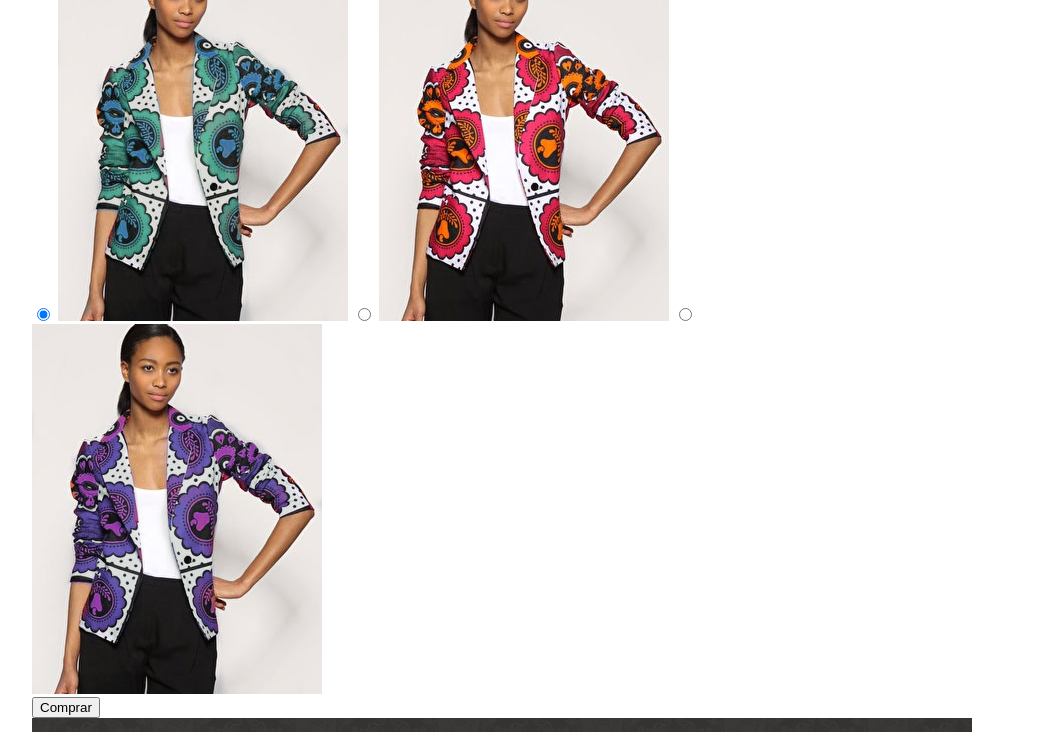
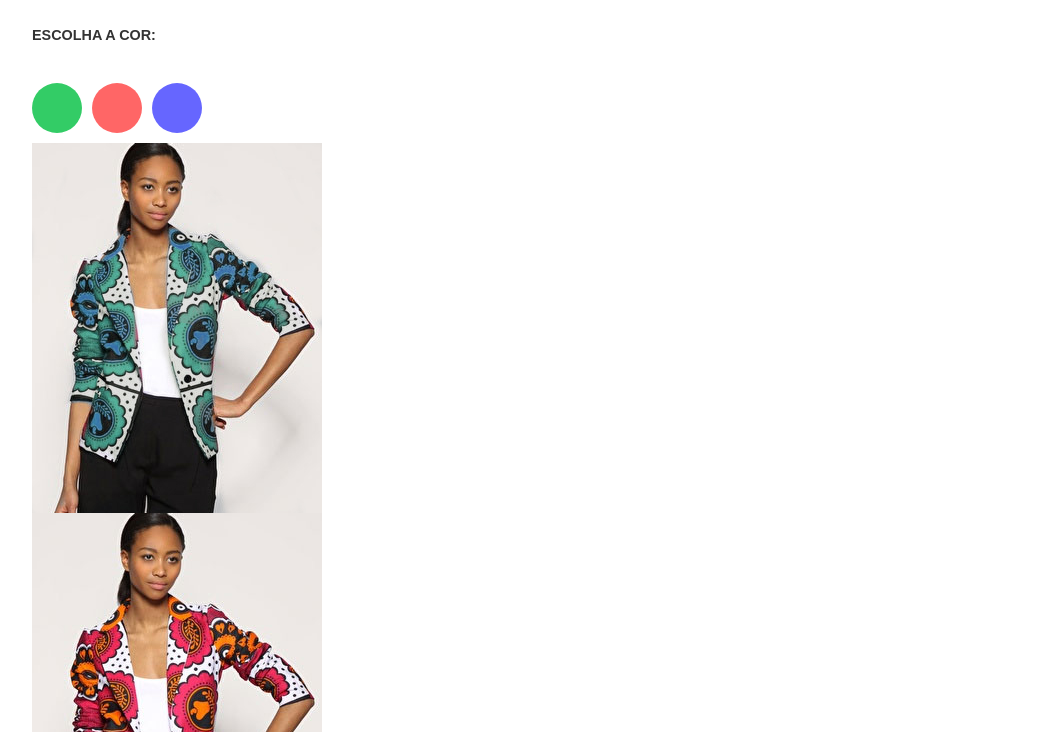
Before and after one commit to azevedols/HTMLCSSJAVASCRIPTCAELUM, a plain HTML site: page produto.html in a window 1280 px wide. Shown: the part 225-957 px from the top of the page, without its empty margins (138-1190 px from the left). Drawn offline with Linux system fonts and the light colour scheme.

Commit message:
Iniciando capitulo 7.7 evoluindo o desing para desktop. pag 148

```diff
--- /dev/null
+++ b/css/produto.css
@@ -0,0 +1,98 @@
+.cores label::after{
+	border: 6px solid rgba(0,0,0,0);
+	transition: 1s;
+}
+
+.cores label:hover::after{
+	border: 6px solid rgba(0,0,0.1);
+}
+
+.cores label::after{
+	cursor: pointer;
+}
+
+label[for=verde]::after{
+	background-color: #33CC66;
+	left: 0;
+}
+
+label[for=rosa]::after{
+	background-color: #FF6666;
+	left: 60px;
+}
+
+label[for=azul]::after{
+	background-color: #6666FF;
+	left: 120px;
+}
+
+.cores{
+	position: relative;
+	padding-top: 90px;
+}
+
+.cores label::after{
+	content: '';
+	display: block;
+	box-sizing: border-box;
+
+	border-radius: 50%;
+	width: 50px;
+	height: 50px;
+}
+
+.cores input[type=radio]{
+	display: none;
+}
+
+.cores input: not(:checked) + label img{
+	display: none;
+}
+
+.cores label::after{
+	position: absolute;
+	top: 30px;
+}
+
+.cores label img{
+	display: block;
+	max-width: 100%;
+}
+
+.produto{
+	color: #333;
+	line-height: 1.3;
+	margin-top: 2em;
+}
+
+.produto h1{
+	font-size: 1.8em;
+	font-weight: bold;
+}
+
+.produto p{
+	font-size: 1.2em;
+	font-style: italic;
+	margin-bottom: 1em;
+}
+
+.produto legend{
+	display: block;
+	font: bold 0.9em/2.5 Arial;
+	text-transform: uppercase;
+}
+
+.comprar{
+	background: #91BD3C;
+	border: none;
+	color: #333;
+
+	font-size: 1.4em;
+	text-transform: uppercase;
+
+	box-shadow: 0 1px 3px #777;
+
+	display: block;
+	padding: 0.5em 1em;
+	margin: 1em 0;
+}
--- a/produto.html
+++ b/produto.html
@@ -8,6 +8,7 @@
 
 	<link rel="stylesheet" type="text/css" href="css/reset.css">
 	<link rel="stylesheet" type="text/css" href="css/estilo.css">
+	<link rel="stylesheet" type="text/css" href="css/produto.css">
 </head>
 <body>
 	<header class="container">
```
